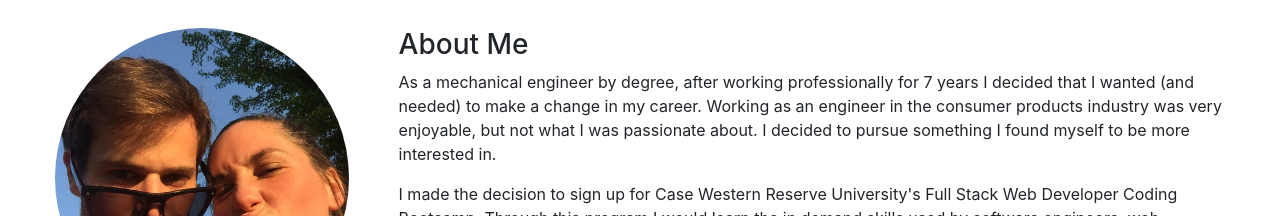
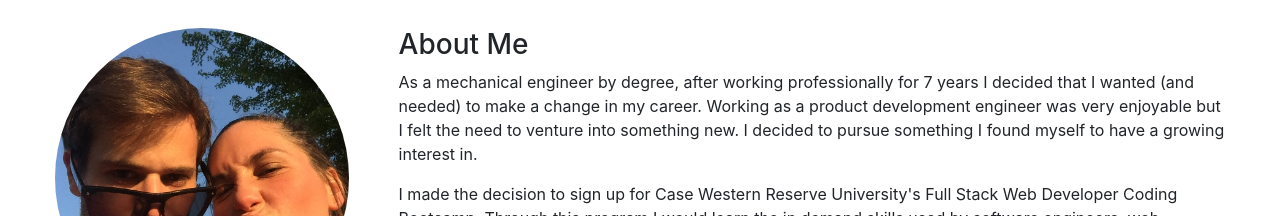
Before and after one commit to Benrowen5/react-portfolio, a React (Create React App) app: page / in a window 1280 px wide. Shown: the part 222-438 px from the top of the page. Built offline with nearby package versions, Linux system fonts and the light colour scheme.

Commit message:
update resume, update home page text

```diff
--- a/src/components/pages/About.js
+++ b/src/components/pages/About.js
@@ -10,7 +10,7 @@ function About () {
             </div>
             <div>
                 <h3>About Me</h3>
-                <p>As a mechanical engineer by degree, after working professionally for 7 years I decided that I wanted (and needed) to make a change in my career. Working as an engineer in the consumer products industry was very enjoyable, but not what I was passionate about. I decided to pursue something I found myself to be more interested in.</p>
+                <p>As a mechanical engineer by degree, after working professionally for 7 years I decided that I wanted (and needed) to make a change in my career. Working as a product development engineer was very enjoyable but I felt the need to venture into something new. I decided to pursue something I found myself to have a growing interest in.</p>
                 <p>I made the decision to sign up for Case Western Reserve University's Full Stack Web Developer Coding Bootcamp. Through this program I would learn the in demand skills used by software engineers, web developers, and entrepreneurs alike, and begin my journey to becoming a professional developer.</p>
                 <p>Some of my interests and hobbies include: coding, home improvement projects, weight lifting, running and hiking, ice hockey, dogs, coffee, self-improvement, guitar, and continuous learning.</p>
             </div>
--- a/src/components/pages/Resume.js
+++ b/src/components/pages/Resume.js
@@ -17,7 +17,7 @@ function Resume () {
             </div>
             <div>
                 <h4>Click below to view/download my resume.</h4>
-                    <a href= 'https://drive.google.com/file/d/1v8CkmvBG98GyUFv-vw-6xDvH4qZo593p/view?usp=sharing' target="_blank" rel="noreferrer">
+                    <a href= 'https://drive.google.com/file/d/1kYDr1ZmsapvhIT3K8Ebv9kIwZZofXuRD/view?usp=sharing' target="_blank" rel="noreferrer">
                         <img src="https://img.icons8.com/office/80/000000/pdf.png" alt='pdf resume download'/>
                     </a>
                     <p>Benjamin Rowen Resume</p>
```
